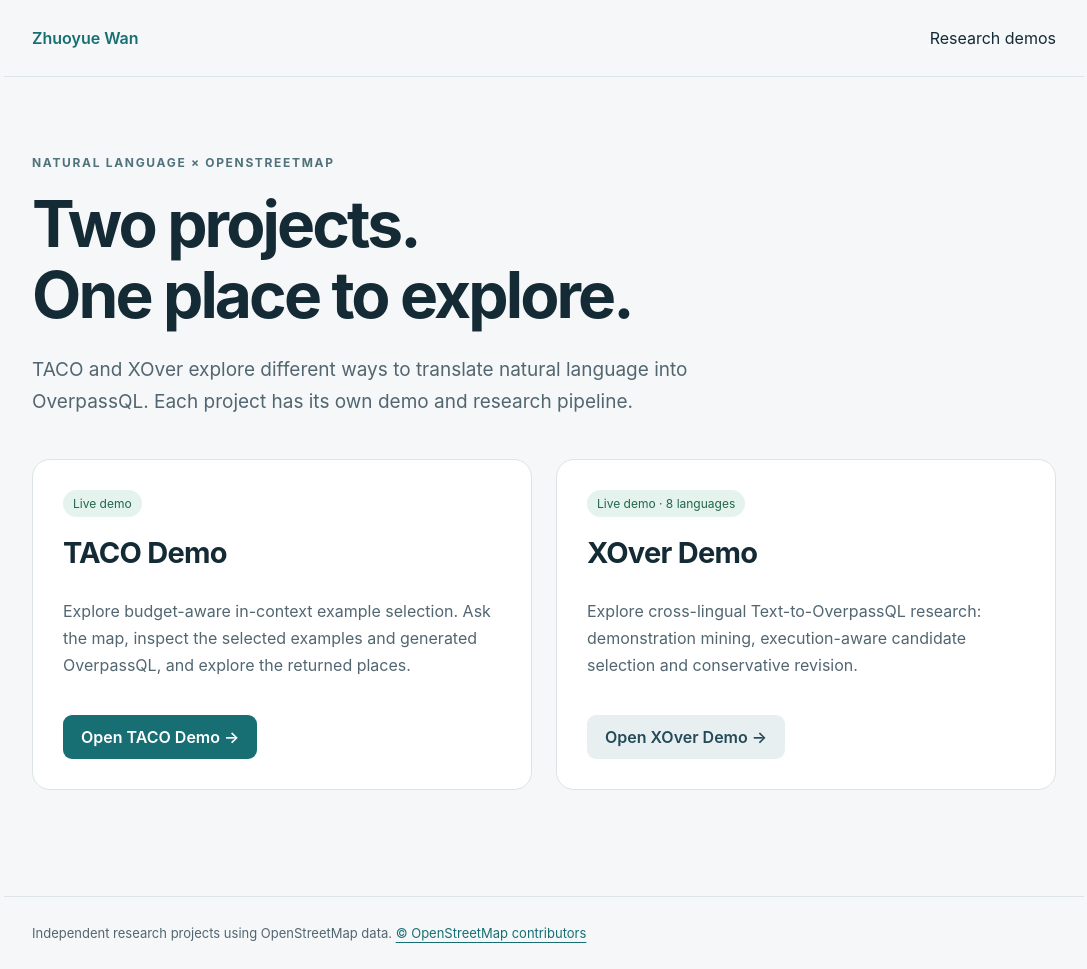
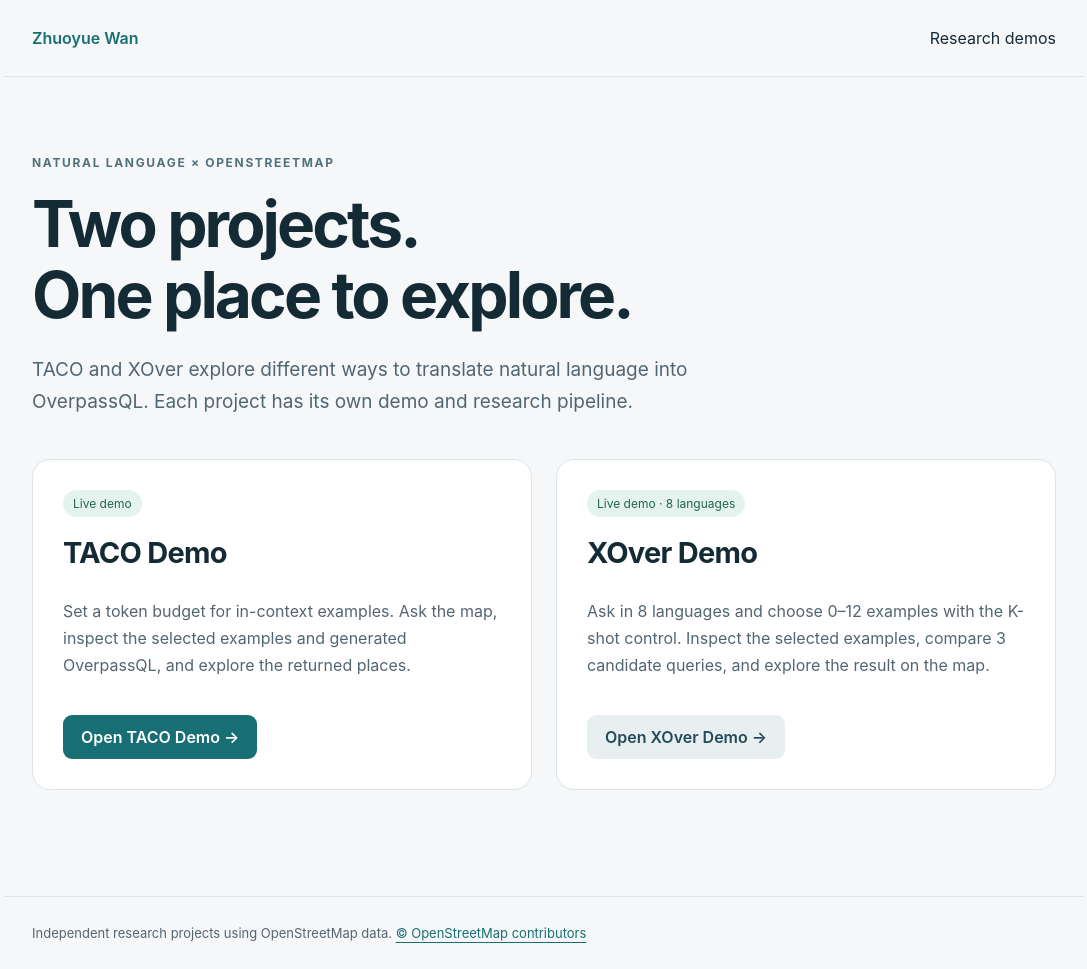
Before and after one commit to zwanah/zwanah.github.io, a Jekyll site: the page demos/index.html, which Jekyll copies as it is, in a window 1280 px wide. Shown: the whole page, without its empty margins (96-1183 px from the left). Built offline with Jekyll 4.4.1, drawn with Linux system fonts in a browser that asks for light colours.

Commit message:
Describe current TACO budget and XOver K-shot controls in demo directory

```diff
--- a/demos/index.html
+++ b/demos/index.html
@@ -2,6 +2,6 @@
 <html lang="en"><head><meta charset="utf-8"><meta name="viewport" content="width=device-width,initial-scale=1"><title>Research Demos · Zhuoyue Wan</title><meta name="description" content="Explore TACO and XOver, two independent research demos for natural language interfaces to OpenStreetMap."><link rel="canonical" href="https://wanzhuoyue.com/demos/"><link rel="stylesheet" href="./demos.css"></head><body>
 <header><a href="/">Zhuoyue Wan</a><span>Research demos</span></header>
 <main><p class="eyebrow">Natural language × OpenStreetMap</p><h1>Two projects.<br>One place to explore.</h1><p class="intro">TACO and XOver explore different ways to translate natural language into OverpassQL. Each project has its own demo and research pipeline.</p>
-<div class="cards"><article class="card"><span class="badge">Live demo</span><h2>TACO Demo</h2><p>Explore budget-aware in-context example selection. Ask the map, inspect the selected examples and generated OverpassQL, and explore the returned places.</p><a class="button" href="./taco/">Open TACO Demo →</a></article>
-<article class="card"><span class="badge">Live demo · 8 languages</span><h2>XOver Demo</h2><p>Explore cross-lingual Text-to-OverpassQL research: demonstration mining, execution-aware candidate selection and conservative revision.</p><a class="button secondary" href="./xover/">Open XOver Demo →</a></article></div></main>
+<div class="cards"><article class="card"><span class="badge">Live demo</span><h2>TACO Demo</h2><p>Set a token budget for in-context examples. Ask the map, inspect the selected examples and generated OverpassQL, and explore the returned places.</p><a class="button" href="./taco/">Open TACO Demo →</a></article>
+<article class="card"><span class="badge">Live demo · 8 languages</span><h2>XOver Demo</h2><p>Ask in 8 languages and choose 0–12 examples with the K-shot control. Inspect the selected examples, compare 3 candidate queries, and explore the result on the map.</p><a class="button secondary" href="./xover/">Open XOver Demo →</a></article></div></main>
 <footer>Independent research projects using OpenStreetMap data. <a href="https://www.openstreetmap.org/copyright">© OpenStreetMap contributors</a></footer></body></html>
```
